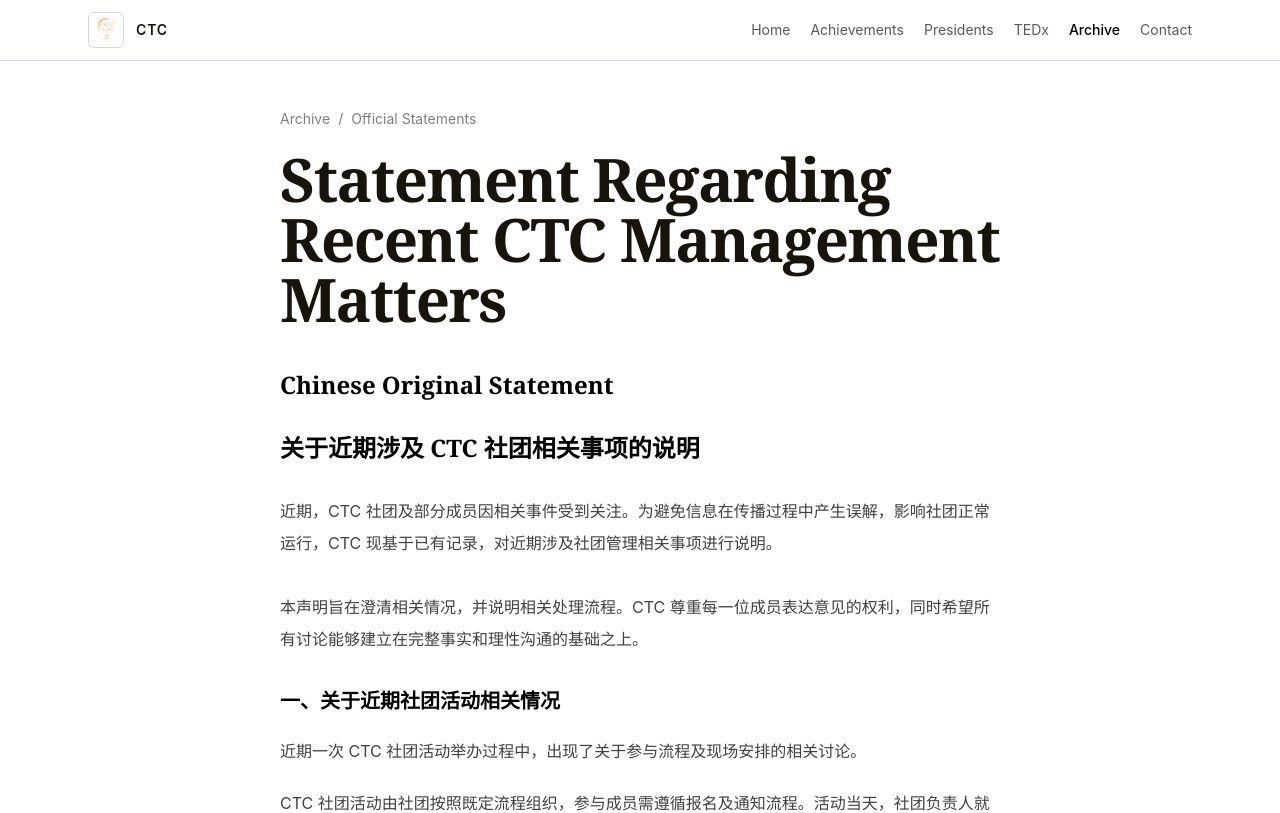
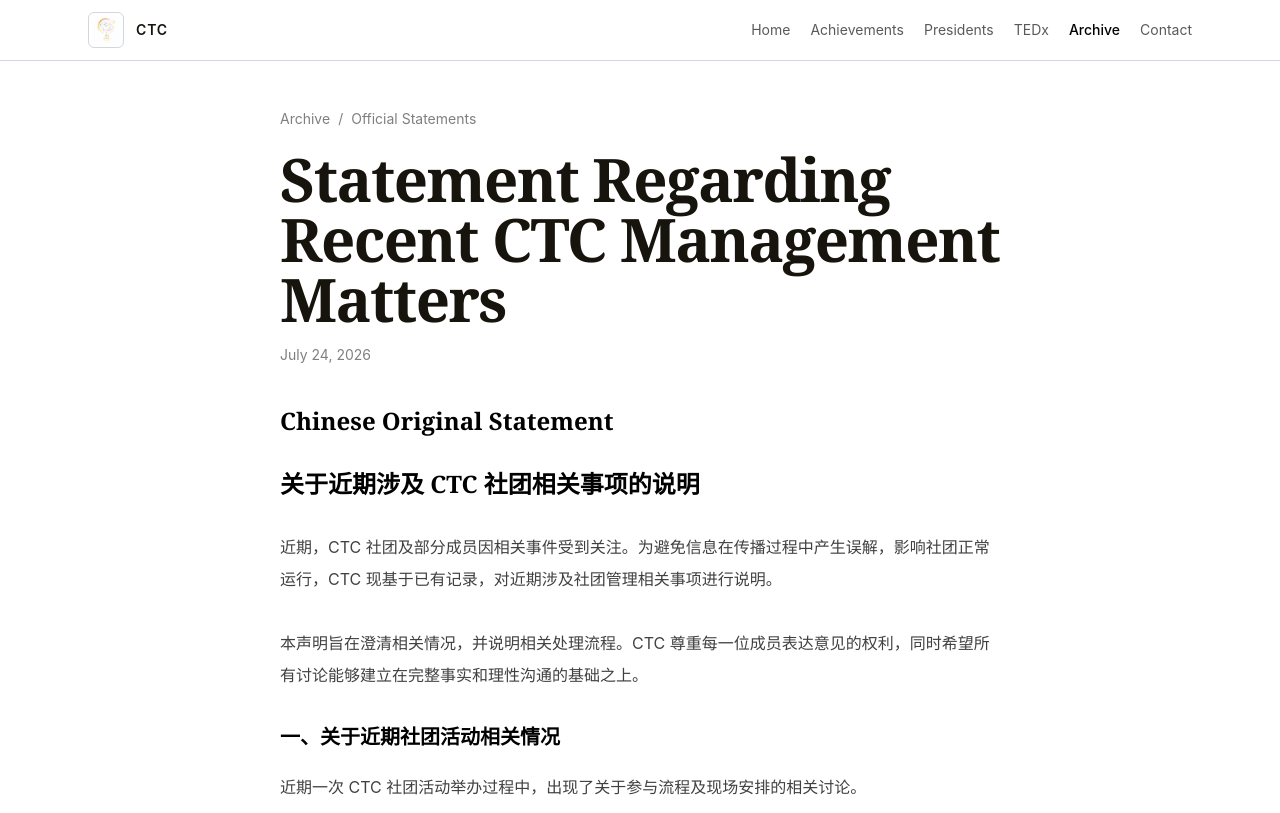
Before and after one commit to henrywyx0730/jlhsctc-official-website, a Next.js app: page /archive/official-statements/statement-regarding-recent-ctc-management-matters in a window 1280 px wide. Shown: the top 813 px of the page. Built offline with nearby package versions, Linux system fonts and the light colour scheme.

Commit message:
fix: display date on CTC management statement

```diff
--- a/app/archive/official-statements/statement-regarding-recent-ctc-management-matters/page.js
+++ b/app/archive/official-statements/statement-regarding-recent-ctc-management-matters/page.js
@@ -26,6 +26,7 @@
         <h1 className="mt-5 font-serif text-5xl font-semibold tracking-tight md:text-6xl">
           Statement Regarding Recent CTC Management Matters
         </h1>
+        <p className="mt-4 text-sm text-black/50">July 24, 2026</p>
 
         <h2 className="mt-10 font-serif text-2xl font-semibold text-black">
           Chinese Original Statement
```
